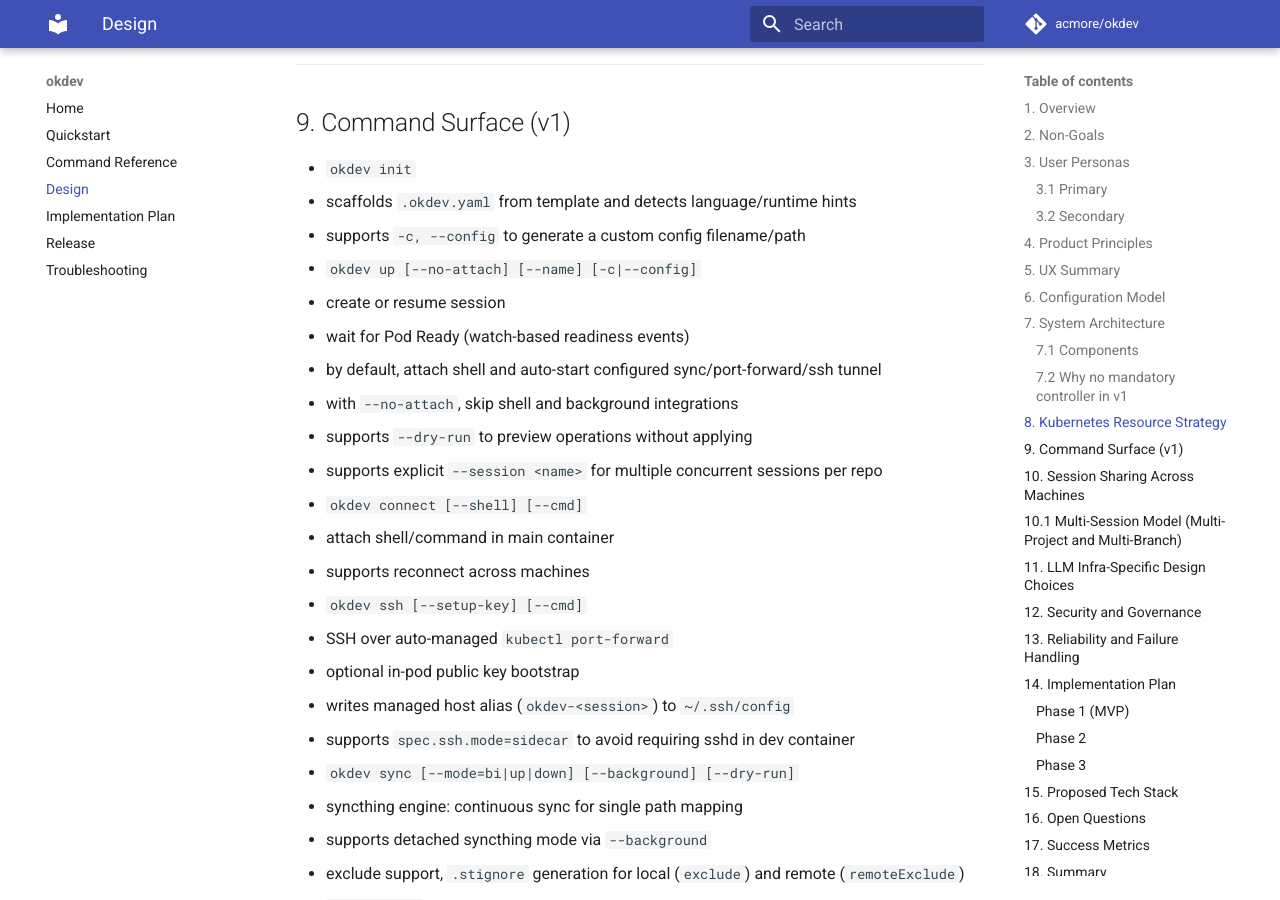
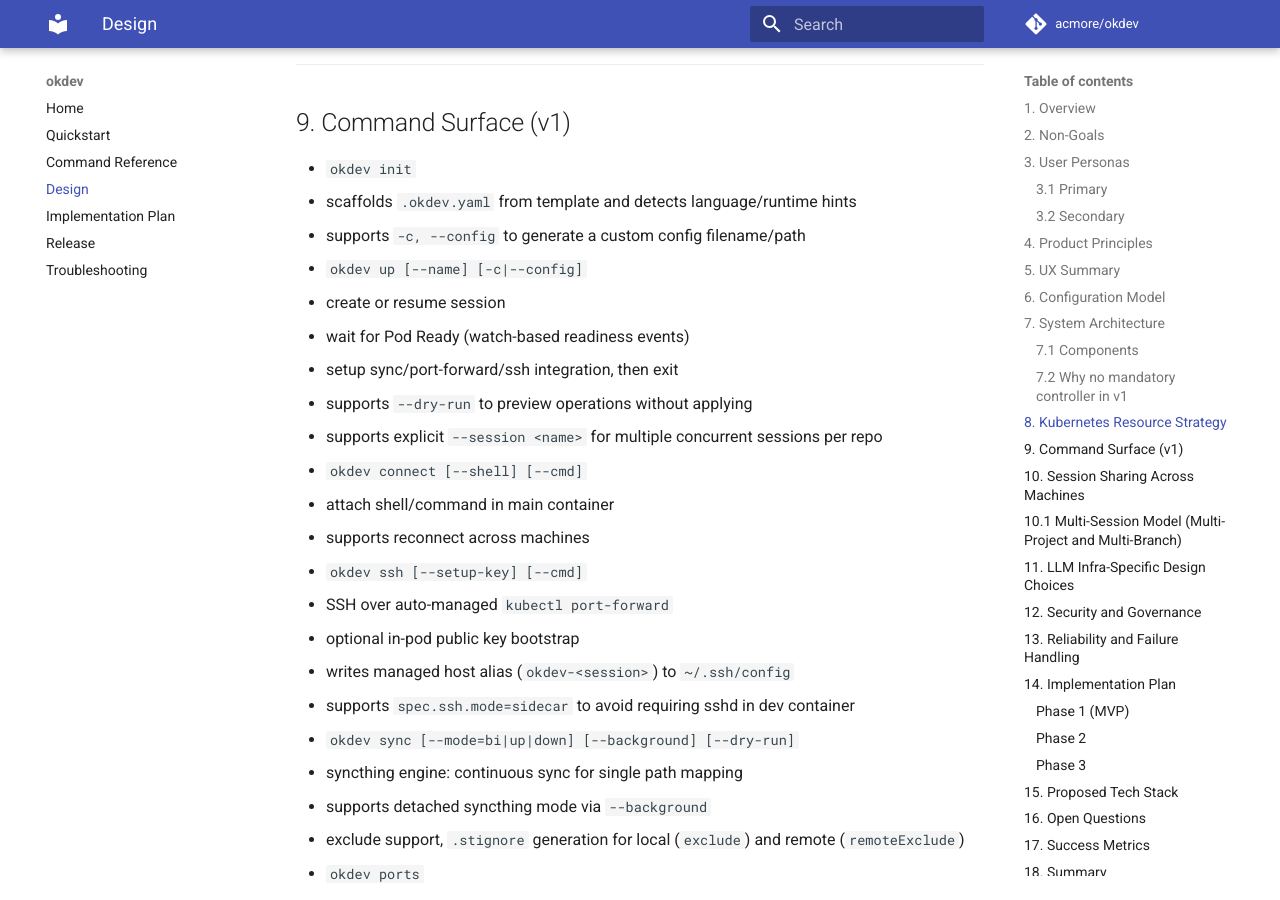
Before and after one commit to acmore/okdev, an MkDocs documentation site: the page built from docs/okdev-design.md, in a window 1280 px wide and 900 px high, scrolled down 4759 px. Built offline with MkDocs 1.6.1 and Material for MkDocs 9.7.7, drawn with Linux system fonts in a browser that asks for light colours; comment, search, counter and statistics services are not loaded; some of the changed text lies outside the part shown.

Commit message:
feat(up): make up setup-only with managed ssh and sync

```diff
--- a/docs/okdev-design.md
+++ b/docs/okdev-design.md
@@ -71,7 +71,7 @@
 2. `okdev up` creates/resumes a dev session in a namespace.
 3. `okdev connect` opens terminal/SSH and optionally starts port forwards.
 4. `okdev sync` mirrors local repo <-> pod workspace.
-5. Developer can leave and later reconnect from another machine via `okdev up --attach`.
+5. Developer can leave and later reconnect from another machine via `okdev up`.
 6. `okdev down` stops session (or deletes, based on policy).
 
 ---
@@ -226,11 +226,10 @@
   - scaffolds `.okdev.yaml` from template and detects language/runtime hints
   - supports `-c, --config` to generate a custom config filename/path
 
-- `okdev up [--no-attach] [--name] [-c|--config]`
+- `okdev up [--name] [-c|--config]`
   - create or resume session
   - wait for Pod Ready (watch-based readiness events)
-  - by default, attach shell and auto-start configured sync/port-forward/ssh tunnel
-  - with `--no-attach`, skip shell and background integrations
+  - setup sync/port-forward/ssh integration, then exit
   - supports `--dry-run` to preview operations without applying
   - supports explicit `--session <name>` for multiple concurrent sessions per repo
 
@@ -282,7 +281,7 @@
 okdev approach:
 - Session identity is cluster-native (`namespace + env name + labels`).
 - Local machine stores only ephemeral client metadata.
-- Any machine with kube access and repo can run `okdev up --attach`.
+- Any machine with kube access and repo can run `okdev up`.
 
 Ownership model:
 - Owner identity resolution: `--owner` flag -> `OKDEV_OWNER` -> local `USER`.
```
Also changed, not shown: docs/command-reference.md (+3 -3 lines), docs/okdev-implementation-plan.md (+1 -1 lines), docs/quickstart.md (+3 -3 lines), 2 other files.
